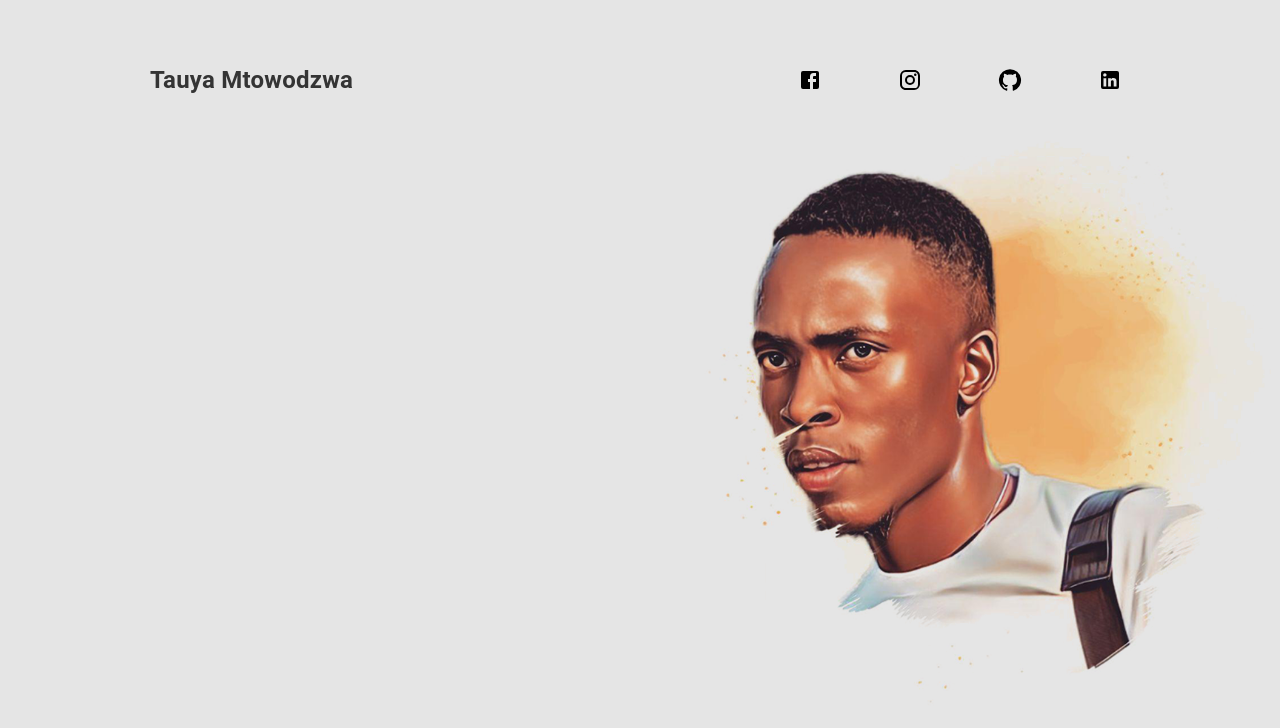
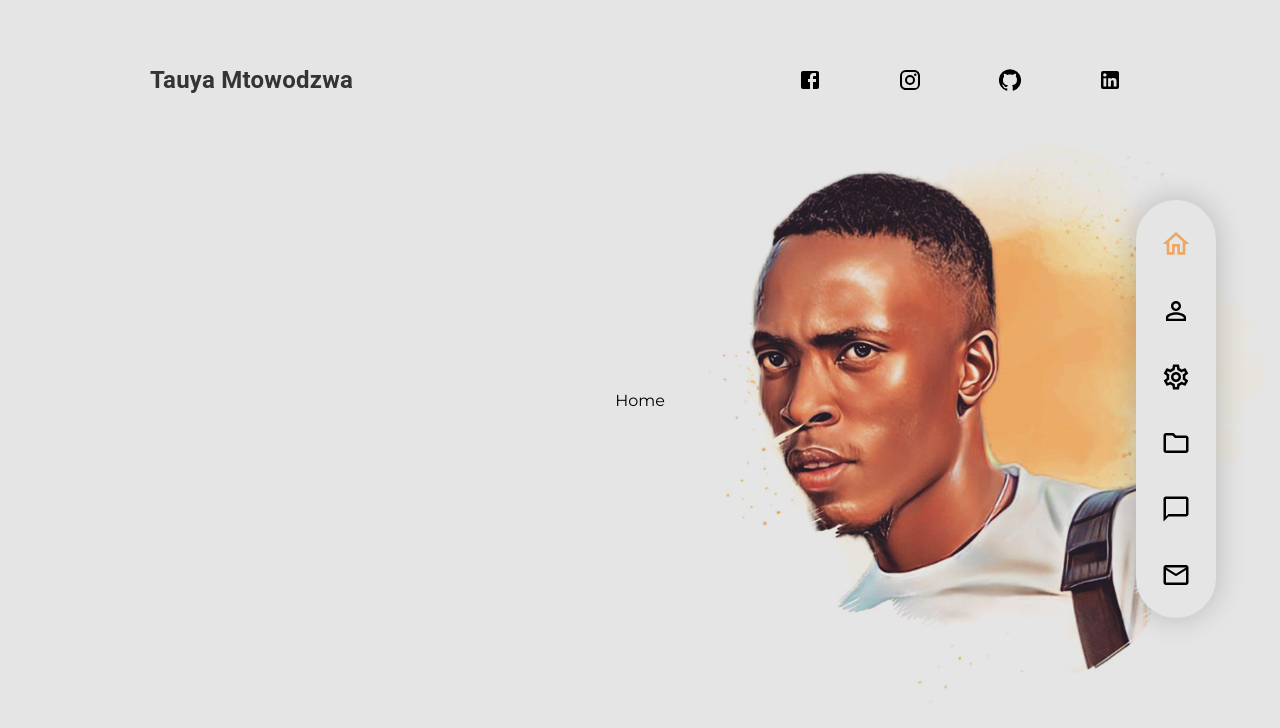
Before and after one commit to Tauya2003/tauyamtowodzwa.com, a React (Vite) app: page / in a window 1280 px wide. Shown: the top 728 px of the page. Built offline with nearby package versions, Linux system fonts and the light colour scheme.

Commit message:
feat: add sidebar

```diff
--- a/src/App.jsx
+++ b/src/App.jsx
@@ -8,7 +8,7 @@ function App() {
     <>
       <Routes>
         <Route path="/" element={<Layout />}>
-          <Route index component={<Home />} />
+          <Route index element={<Home />} />
         </Route>
       </Routes>
     </>
--- /dev/null
+++ b/src/components/Sidebar.jsx
@@ -0,0 +1,103 @@
+import {
+  ChatBubbleOutlineOutlined,
+  EmailOutlined,
+  FolderOutlined,
+  Home,
+  HomeOutlined,
+  Person2Outlined,
+  PersonOutlineOutlined,
+  SettingsOutlined,
+} from "@mui/icons-material";
+import { Box, IconButton } from "@mui/material";
+import { useState } from "react";
+
+const Sidebar = () => {
+  const [selected, setSelected] = useState("home");
+
+  return (
+    <Box
+      sx={{
+        width: "80px",
+        gap: "20px",
+        display: "flex",
+        flexDirection: "column",
+        alignItems: "center",
+        position: "fixed",
+        right: "5%",
+        top: "25%",
+        py: "20px",
+        bgcolor: "#e5e5e5",
+        boxShadow: "0 0 30px rgba(0, 0, 0, 0.2)",
+        borderRadius: "1000px",
+      }}
+    >
+      <IconButton sx={{ "&:hover": { bgcolor: "transparent" } }}>
+        <HomeOutlined
+          sx={{
+            fontSize: "32px",
+            color: selected === "home" ? "#EBA864" : "#000",
+            transition: "all 0.3s",
+            "&:hover": { color: "#EBA864" },
+          }}
+        />
+      </IconButton>
+
+      <IconButton sx={{ "&:hover": { bgcolor: "transparent" } }}>
+        <PersonOutlineOutlined
+          sx={{
+            fontSize: "30px",
+            color: selected === "profile" ? "#EBA864" : "#000",
+            transition: "all 0.3s",
+            "&:hover": { color: "#EBA864" },
+          }}
+        />
+      </IconButton>
+
+      <IconButton sx={{ "&:hover": { bgcolor: "transparent" } }}>
+        <SettingsOutlined
+          sx={{
+            fontSize: "30px",
+            color: "#000",
+            transition: "all 0.3s",
+            "&:hover": { color: "#EBA864" },
+          }}
+        />
+      </IconButton>
+
+      <IconButton sx={{ "&:hover": { bgcolor: "transparent" } }}>
+        <FolderOutlined
+          sx={{
+            fontSize: "30px",
+            color: "#000",
+            transition: "all 0.3s",
+            "&:hover": { color: "#EBA864" },
+          }}
+        />
+      </IconButton>
+
+      <IconButton sx={{ "&:hover": { bgcolor: "transparent" } }}>
+        <ChatBubbleOutlineOutlined
+          sx={{
+            fontSize: "30px",
+            color: "#000",
+            transition: "all 0.3s",
+            "&:hover": { color: "#EBA864" },
+          }}
+        />
+      </IconButton>
+
+      <IconButton sx={{ "&:hover": { bgcolor: "transparent" } }}>
+        <EmailOutlined
+          sx={{
+            fontSize: "30px",
+            color: "#000",
+            transition: "all 0.3s",
+            "&:hover": { color: "#EBA864" },
+          }}
+        />
+      </IconButton>
+    </Box>
+  );
+};
+
+export default Sidebar;
--- a/src/layout/Layout.jsx
+++ b/src/layout/Layout.jsx
@@ -3,6 +3,7 @@ import React from "react";
 import { Outlet } from "react-router-dom";
 import bg1 from "../assets/images/bg1.png";
 import Navbar from "../components/Navbar";
+import Sidebar from "../components/Sidebar";
 
 const Layout = () => {
   return (
@@ -18,6 +19,7 @@ const Layout = () => {
       }}
     >
       <Navbar />
+      <Sidebar />
       <Outlet />
     </Box>
   );
```
